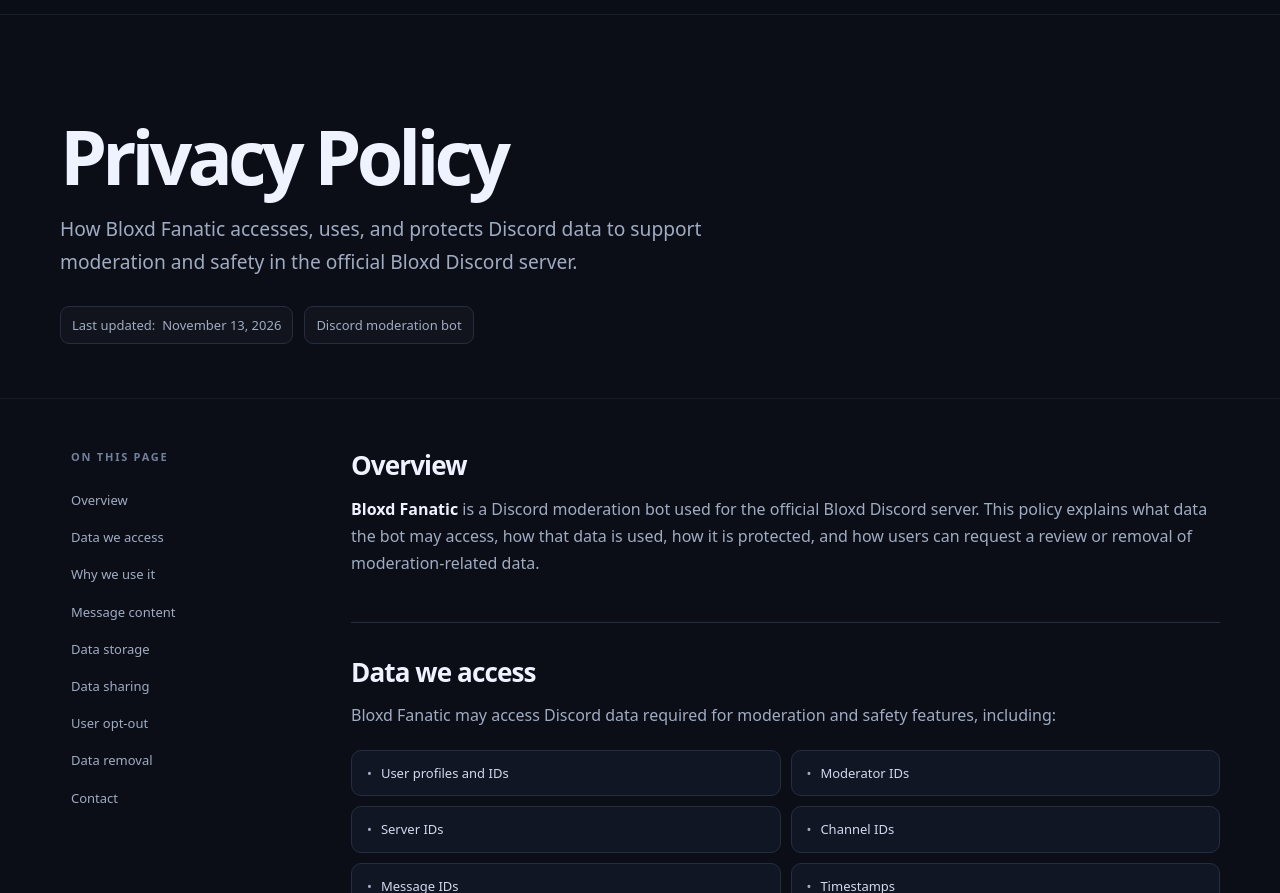
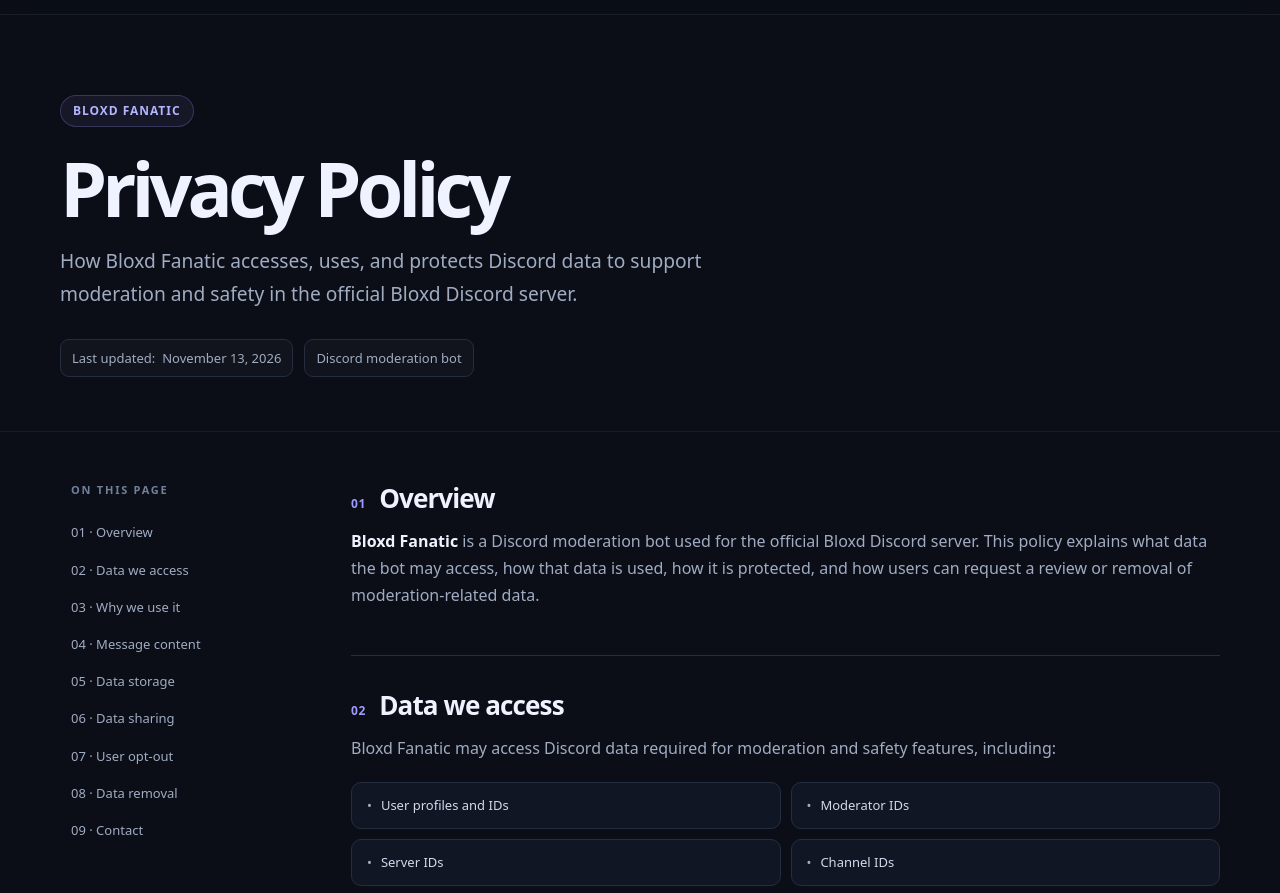
Before and after one commit to lsvjdev/privacy-policy, a plain HTML site: page index.html in a window 1280 px wide. Shown: the part 58-951 px from the top of the page. Drawn offline with Linux system fonts and the light colour scheme.

Commit message:
Restore privacy page design and make brand link open canonical page

```diff
--- a/index.html
+++ b/index.html
@@ -29,13 +29,15 @@
     a { color: inherit; }
     a:focus-visible { outline: 2px solid var(--accent-2); outline-offset: 4px; border-radius: 4px; }
     .wrap { width: min(calc(100% - 48px), var(--max)); margin-inline: auto; }
-    .topbar { border-bottom: 1px solid rgba(255,255,255,.07); background: rgba(11,14,23,.86); position: sticky; top: 0; z-index: 20; }
+    .topbar { border-bottom: 1px solid rgba(255,255,255,.07); background: rgba(11,14,23,.86); backdrop-filter: blur(16px); position: sticky; top: 0; z-index: 20; }
     .topbar-inner { display: flex; justify-content: space-between; align-items: center; min-height: 72px; gap: 16px; }
     .brand { display: inline-flex; align-items: center; gap: 12px; font-weight: 750; letter-spacing: -.025em; text-decoration: none; }
     .logo { display: block; width: 38px; height: 38px; border-radius: 50%; object-fit: cover; border: 1px solid var(--stroke); }
     .top-link { text-decoration: none; color: var(--muted); border: 1px solid var(--stroke); border-radius: 10px; padding: 7px 13px; font-size: 13px; font-weight: 600; transition: color .15s, border-color .15s; }
     .top-link:hover { color: white; border-color: #6b7199; }
     .hero { padding: 80px 0 54px; border-bottom: 1px solid rgba(255,255,255,.06); }
+    .eyebrow { display: inline-flex; align-items: center; gap: 9px; padding: 5px 12px; border-radius: 99px; border: 1px solid rgba(157,155,255,.24); background: rgba(157,155,255,.075); color: #b4b4ff; font-size: 12px; font-weight: 750; letter-spacing: .08em; text-transform: uppercase; }
+    .eyebrow::before { content: none; }
     h1 { max-width: 850px; margin: 21px 0 15px; font-size: clamp(2.65rem, 6.4vw, 4.7rem); line-height: 1.09; font-weight: 810; letter-spacing: -.065em; }
     .gradient { color: var(--text); }
     .intro { max-width: 700px; margin: 0; font-size: clamp(1rem, 2.2vw, 1.2rem); color: var(--muted); line-height: 1.7; }
@@ -55,7 +57,8 @@
     main { min-width: 0; }
     .section { scroll-margin-top: 100px; padding: 0 0 32px; margin-bottom: 32px; border-bottom: 1px solid var(--stroke); }
     .section:last-of-type { border-bottom: 0; margin-bottom: 0; }
-    .section-head { display: flex; align-items: baseline; margin-bottom: 12px; }
+    .section-head { display: flex; align-items: baseline; gap: 13px; margin-bottom: 12px; }
+    .num { color: var(--accent); font-size: 12px; font-weight: 800; letter-spacing: .06em; }
     h2 { font-size: clamp(1.35rem, 2.5vw, 1.63rem); letter-spacing: -.035em; line-height: 1.35; font-weight: 780; margin: 0; }
     p { margin: 0 0 13px; }
     main p { color: var(--muted); }
@@ -100,20 +103,22 @@
       .hero { padding: 15px 0; }
       .layout { display: block; padding: 22px 0; }
       .data-item, .callout { border-color: #ddd; background: #fff; color: #333; }
-      .gradient, h2, .section { break-inside: avoid; }
+      .gradient, h2, .num { color: #111; }
+      .section { break-inside: avoid; }
     }
   </style>
 </head>
 <body>
   <header class="topbar">
     <div class="wrap topbar-inner">
-      <a href="#top" class="brand" aria-label="Bloxd Fanatic, back to top"><img class="logo" src="./avatar.png" width="37" height="37" alt="" decoding="async"><span>Bloxd Fanatic</span></a>
+      <a href="./" class="brand" aria-label="Bloxd Fanatic home"><img class="logo" src="./avatar.png" width="37" height="37" alt="" decoding="async"><span>Bloxd Fanatic</span></a>
       <a class="top-link" href="https://github.com/lsvjdev/privacy-policy" rel="noopener noreferrer">View on GitHub ↗</a>
     </div>
   </header>
 
   <div id="top" class="hero">
     <div class="wrap">
+      <div class="eyebrow">Bloxd Fanatic</div>
       <h1>Privacy <span class="gradient">Policy</span></h1>
       <p class="intro">How Bloxd Fanatic accesses, uses, and protects Discord data to support moderation and safety in the official Bloxd Discord server.</p>
       <div class="meta">
@@ -128,15 +133,15 @@
       <div class="toc">
         <span class="toc-label">On this page</span>
         <nav aria-label="Privacy policy sections">
-          <a href="#overview">Overview</a>
-          <a href="#data-access">Data we access</a>
-          <a href="#data-usage">Why we use it</a>
-          <a href="#messages">Message content</a>
-          <a href="#storage">Data storage</a>
-          <a href="#sharing">Data sharing</a>
-          <a href="#opt-out">User opt-out</a>
-          <a href="#removal">Data removal</a>
-          <a href="#contact">Contact</a>
+          <a href="#overview">01 · Overview</a>
+          <a href="#data-access">02 · Data we access</a>
+          <a href="#data-usage">03 · Why we use it</a>
+          <a href="#messages">04 · Message content</a>
+          <a href="#storage">05 · Data storage</a>
+          <a href="#sharing">06 · Data sharing</a>
+          <a href="#opt-out">07 · User opt-out</a>
+          <a href="#removal">08 · Data removal</a>
+          <a href="#contact">09 · Contact</a>
         </nav>
         <div class="aside-note">
           <span class="note-icon" aria-hidden="true">✓</span>
@@ -148,12 +153,12 @@
 
     <main id="main-content">
       <section class="section" id="overview" aria-labelledby="h-overview">
-        <div class="section-head"><h2 id="h-overview">Overview</h2></div>
+        <div class="section-head"><span class="num">01</span><h2 id="h-overview">Overview</h2></div>
         <p><strong>Bloxd Fanatic</strong> is a Discord moderation bot used for the official Bloxd Discord server. This policy explains what data the bot may access, how that data is used, how it is protected, and how users can request a review or removal of moderation-related data.</p>
       </section>
 
       <section class="section" id="data-access" aria-labelledby="h-data-access">
-        <div class="section-head"><h2 id="h-data-access">Data we access</h2></div>
+        <div class="section-head"><span class="num">02</span><h2 id="h-data-access">Data we access</h2></div>
         <p>Bloxd Fanatic may access Discord data required for moderation and safety features, including:</p>
         <div class="data-grid">
           <div class="data-item">User profiles and IDs</div>
@@ -170,7 +175,7 @@
       </section>
 
       <section class="section" id="data-usage" aria-labelledby="h-data-usage">
-        <div class="section-head"><h2 id="h-data-usage">Why we use this data</h2></div>
+        <div class="section-head"><span class="num">03</span><h2 id="h-data-usage">Why we use this data</h2></div>
         <p>Bloxd Fanatic uses this data for moderation and safety purposes, including:</p>
         <ul class="clean">
           <li>Processing warnings, mutes, unmutes, kicks, bans, and unbans</li>
@@ -183,13 +188,13 @@
       </section>
 
       <section class="section" id="messages" aria-labelledby="h-messages">
-        <div class="section-head"><h2 id="h-messages">Message content</h2></div>
+        <div class="section-head"><span class="num">04</span><h2 id="h-messages">Message content</h2></div>
         <p>Bloxd Fanatic may process message content when required for its moderation and safety features.</p>
         <p>This may include reported messages, messages reviewed by staff, or messages connected to moderation actions.</p>
       </section>
 
       <section class="section" id="storage" aria-labelledby="h-storage">
-        <div class="section-head"><h2 id="h-storage">Data storage &amp; security</h2></div>
+        <div class="section-head"><span class="num">05</span><h2 id="h-storage">Data storage &amp; security</h2></div>
         <p>Bloxd Fanatic may store limited moderation-related data in a private database. Stored data may include the categories described in <a href="#data-access">Data we access</a>.</p>
         <div class="callout">
           <strong>Encryption of stored message content</strong>
@@ -199,24 +204,24 @@
       </section>
 
       <section class="section" id="sharing" aria-labelledby="h-sharing">
-        <div class="section-head"><h2 id="h-sharing">Data sharing</h2></div>
+        <div class="section-head"><span class="num">06</span><h2 id="h-sharing">Data sharing</h2></div>
         <p>We do not sell or unnecessarily share user data.</p>
         <p>User and moderation data is accessible only to authorized server staff and bot developers as needed for moderation and safety purposes.</p>
       </section>
 
       <section class="section" id="opt-out" aria-labelledby="h-opt-out">
-        <div class="section-head"><h2 id="h-opt-out">User opt-out</h2></div>
+        <div class="section-head"><span class="num">07</span><h2 id="h-opt-out">User opt-out</h2></div>
         <p>Users cannot opt out of moderation-related processing while participating in the official Bloxd Discord server because the bot is used to enforce server rules and maintain server safety.</p>
       </section>
 
       <section class="section" id="removal" aria-labelledby="h-removal">
-        <div class="section-head"><h2 id="h-removal">Data removal</h2></div>
+        <div class="section-head"><span class="num">08</span><h2 id="h-removal">Data removal</h2></div>
         <p>Users may contact the official Bloxd Discord server staff to request review or removal of moderation-related data where appropriate.</p>
         <p>Some data may need to be kept when required for moderation history, appeal review, safety, or abuse prevention.</p>
       </section>
 
       <section class="section" id="contact" aria-labelledby="h-contact">
-        <div class="section-head"><h2 id="h-contact">Contact</h2></div>
+        <div class="section-head"><span class="num">09</span><h2 id="h-contact">Contact</h2></div>
         <p>For questions about this Privacy Policy or Bloxd Fanatic's data usage, contact the staff of the official Bloxd Discord server.</p>
       </section>
     </main>
```
